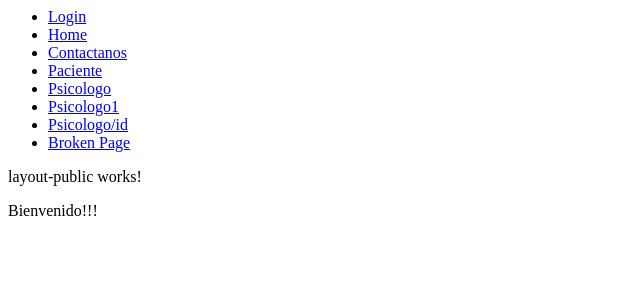
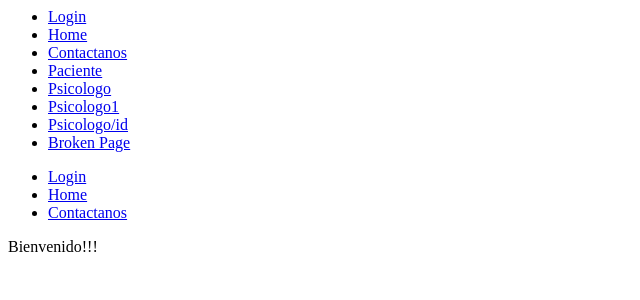
Before and after one commit to luis-alfaro/WebPsicologia, an Angular app: page /#/bienvenida in a window 1280 px wide. Shown: the top 300 px of the page, without its empty margins (0-640 px from the left). Built offline with nearby package versions, Linux system fonts and the light colour scheme.

Commit message:
Avance de módulo de usuarios

```diff
--- /dev/null
+++ b/src/app/modules/usuario/usuario-detail/usuario-detail.component.html
@@ -0,0 +1,3 @@
+<p>
+usuario-detail works!
+</p>
--- /dev/null
+++ b/src/app/modules/usuario/usuario-list/usuario-list.component.html
@@ -0,0 +1,3 @@
+<p>
+usuario-list works!
+</p>
--- a/src/app/route-components/layout-public/layout-public.component.html
+++ b/src/app/route-components/layout-public/layout-public.component.html
@@ -1,2 +1,6 @@
-<p>layout-public works!</p>
+<ul>
+  <li><a routerLink="/login">Login</a></li>
+  <li><a routerLink="/">Home</a></li>
+  <li><a routerLink="/contactanos">Contactanos</a></li>
+</ul>
 <router-outlet></router-outlet>
```
Also changed, not shown: src/app/modules/usuario/usuario-detail/usuario-detail.component.ts (added, +15 -0 lines), src/app/modules/usuario/usuario-list/usuario-list.component.ts (added, +15 -0 lines), src/app/modules/usuario/usuario-routing.module.ts (added, +16 -0 lines), src/app/modules/usuario/usuario.module.ts (added, +15 -0 lines), src/app/modules/usuario/usuario-detail/usuario-detail.component.css (added), src/app/modules/usuario/usuario-list/usuario-list.component.css (added).
